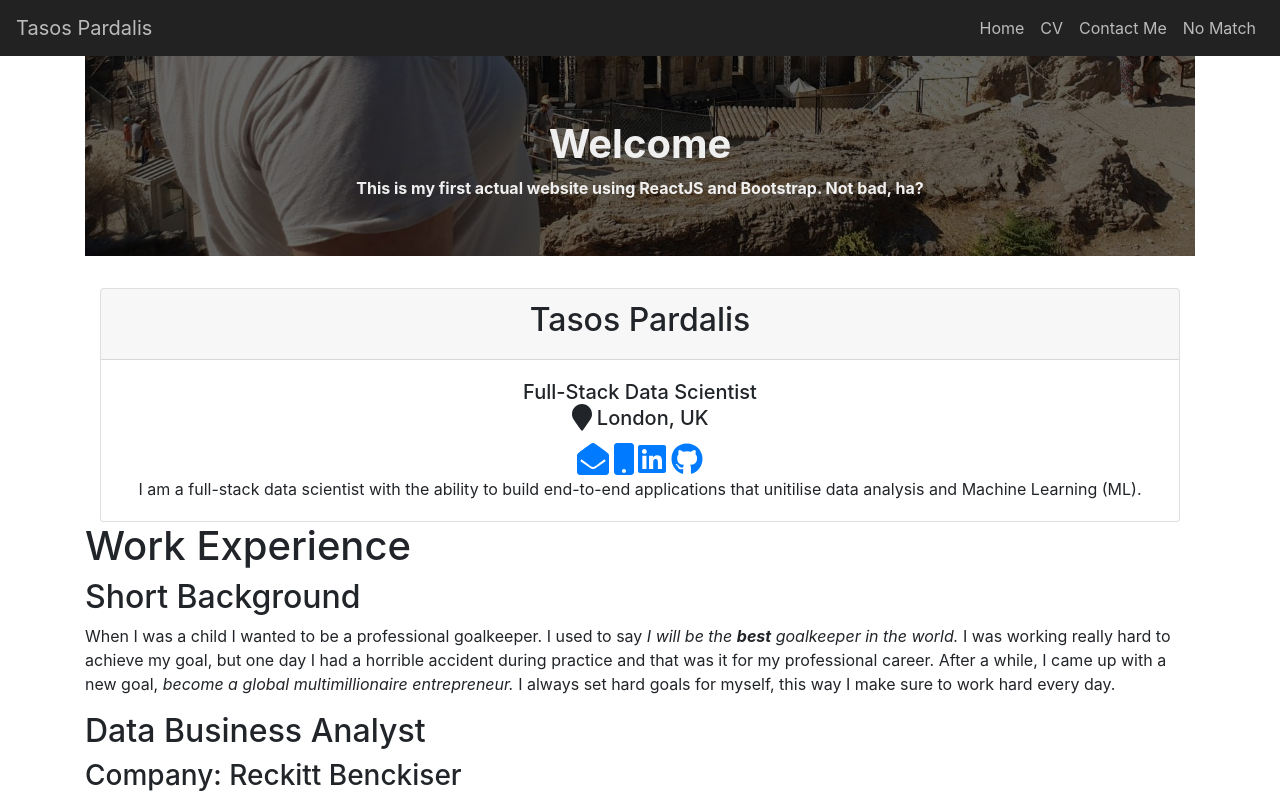
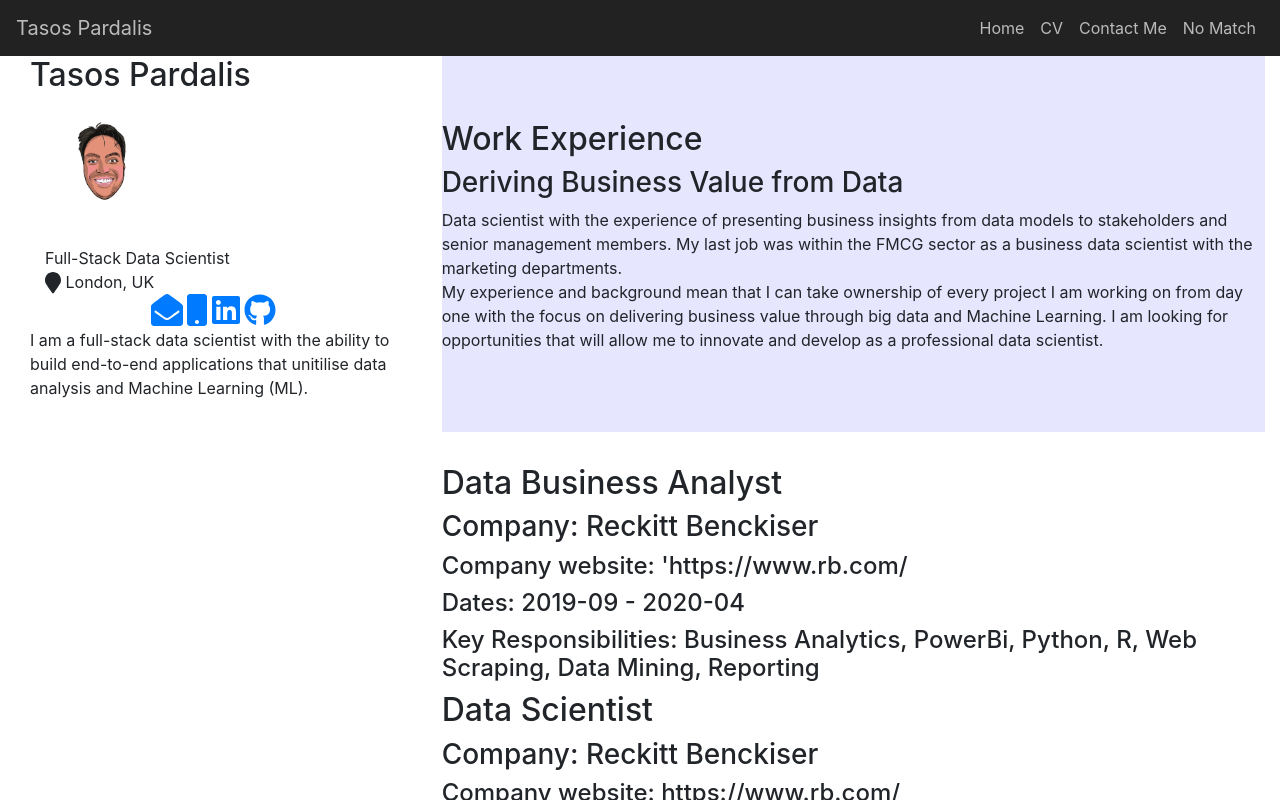
Before and after one commit to tdalis/basic_react_app, a React (Create React App) app: page /resume in a window 1280 px wide. Shown: the top 800 px of the page. Built offline with nearby package versions, Linux system fonts and the light colour scheme.

Commit message:
Fixed some stying in the CV, need to figure out the left column's styling

```diff
--- a/src/App.js
+++ b/src/App.js
@@ -4,7 +4,7 @@
 import { BrowserRouter, Route, Switch, Link } from 'react-router-dom';
 import 'bootstrap/dist/css/bootstrap.min.css';
 import { Home } from './Home';
-import { CvData } from './CvData';
+import { Resume } from './Resume';
 import { Contact } from './Contact';
 import { NoMatch } from './NoMatch';
 import { Layout } from './components/Layout';
@@ -18,11 +18,10 @@
     <React.Fragment>
       <NavigationBar />
       <Layout>
-          <Jumbotron />
         <BrowserRouter>
           <Switch>
             <Route exact path="/" component={Home} />
-                <Route path="/resume" component={CvData}/> */}
+            <Route path="/resume" component={Resume} /> */}
                 <Route path="/contact" component={Contact} />
             <Route path="/blog" component={() => {
               window.location.href = "https://tasospardalis.com/blog"
--- a/src/CvData.js
+++ /dev/null
@@ -1,73 +0,0 @@
-import React from 'react';
-import styled from 'styled-components';
-import Container from 'react-bootstrap/Container';
-import Row from 'react-bootstrap/Row';
-import Col from 'react-bootstrap/Col';
-import Image from 'react-bootstrap/Image';
-import tasosFace from './assets/imgs/tasosFace.png';
-import Figure from 'react-bootstrap/Figure';
-import Card from 'react-bootstrap/Card';
-import { FontAwesomeIcon } from "@fortawesome/react-fontawesome";
-import styles from './components/BasicStyles.modules.css';
-
-
-export const CvData = () => (
-  <div>
-    <Container>
-      {/* Use react bootstrap Row, Col, Container for the CV part: https://react-bootstrap.github.io/layout/grid/ */}
-      {/* Use React bootstrap Card to put my personal info here: https://react-bootstrap.github.io/components/cards/ */}
-      <Card>
-        <Card.Header className="text-center">
-          <h2>Tasos Pardalis</h2>
-        </Card.Header>
-        <Card.Body>
-          <Card.Title className="text-center">
-            <Col>
-              <Figure className="imageCard">
-                <Figure.Image
-                  width={120}
-                  height={120}
-                  src={tasosFace}
-                />
-              </Figure>
-            </Col>
-            <Col>
-              Full-Stack Data Scientist <br /><FontAwesomeIcon icon="map-marker" size="lg" /> London, UK
-            </Col>
-          </Card.Title>
-          <Col className="text-center">
-            <a href="mailto:tasos@tasospardalis.com"> <FontAwesomeIcon icon="envelope-open" size="2x" /></a>
-            <a href="tel:00447858009627"> <FontAwesomeIcon icon="mobile" size="2x" /></a>
-            <a target="_blank" href="https://www.linkedin.com/in/anastasiospardalis"> <FontAwesomeIcon icon={["fab", "linkedin"]} size="2x" /></a>
-            <a target="_blank" href="https://www.github.com/tdalis"> <FontAwesomeIcon icon={["fab", "github"]} size="2x" /></a>
-          </Col>
-          <Card.Text className="text-center">
-            I am a full-stack data scientist with the ability to build end-to-end applications that unitilise data analysis and Machine Learning (ML).
-          </Card.Text>
-        </Card.Body>
-      </Card>
-    </Container>
-
-    <div className="WorkExpereince">
-      <h1>Work Experience</h1>
-      <div className="Background">
-        <h2>Short Background</h2>
-        <p>When I was a child I wanted to be a professional goalkeeper. I used to say <em>I will be the <strong>best</strong> goalkeeper in the world.</em> I was working really hard to achieve my goal, but one day I had a horrible accident during practice and that was it for my professional career. After a while, I came up with a new goal, <em>become a global multimillionaire entrepreneur.</em> I always set hard goals for myself, this way I make sure to work hard every day.</p>
-      </div>
-    </div>
-    <div className="BusinessAnalyst">
-      <h2 color="blue">Data Business Analyst</h2>
-      <h3>Company: Reckitt Benckiser</h3>
-      <h4>Company website: 'https://www.rb.com/</h4>
-      <h4>Dates: 2019-09 - 2020-04</h4>
-      <h4>Key Responsibilities: Business Analytics, PowerBi, Python, R, Web Scraping, Data Mining, Reporting</h4>
-    </div>
-    <div className="DataScientist">
-      <h2 color="blue">Data Scientist</h2>
-      <h3>Company: Reckitt Benckiser</h3>
-      <h4>Company website: https://www.rb.com/</h4>
-      <h4>Dates: 2019-01 - 2019-09</h4>
-      <h4>Key Responsibilities: Machine Learning, Business Analytics, PowerBi, Python, R, Web Scraping, Data Mining, Reporting</h4>
-    </div>
-  </div>
-)
--- a/src/Home.js
+++ b/src/Home.js
@@ -1,7 +1,9 @@
 import React from 'react';
+import { Jumbotron } from './components/Jumbotron';
 
 export const Home = () => (
     <div>
+        <Jumbotron />
         <h1>Hello World!</h1>
         <p>Lorem ipsum dolor sit amet, consectetur adipiscing elit. Nam aliquet efficitur sagittis. Duis sollicitudin commodo nibh, sit amet eleifend leo ullamcorper in. Ut nec placerat odio. Maecenas libero lacus, gravida eget justo sed, euismod eleifend mi.</p>
         <p>Aenean egestas fermentum turpis quis dignissim. Curabitur diam nibh, euismod sit amet massa non, tempor porttitor dui. Nunc tincidunt aliquam sapien non scelerisque. Mauris a venenatis felis, vitae consequat ipsum. Sed sodales ornare dapibus. Quisque non elit sit amet lorem tempus commodo. Morbi accumsan ex id cursus pulvinar. Cras vitae sem eros. </p>
--- /dev/null
+++ b/src/Resume.js
@@ -0,0 +1,36 @@
+import React from 'react';
+import styled from 'styled-components';
+import { FontAwesomeIcon } from "@fortawesome/react-fontawesome";
+import styles from './components/BasicStyles.modules.css';
+import { CvJumbotron } from './components/CvJumbotron';
+import { CvHeader } from './components/CvHeader';
+import { Row, Container, Col } from 'react-bootstrap';
+
+export const Resume = () => (
+  <div>
+    <Row>
+      <Col sm={4}>
+        <CvHeader />
+      </Col>
+      <Col sm={8}>
+        <CvJumbotron />
+        <div className="BusinessAnalyst">
+          <h2 color="blue">Data Business Analyst</h2>
+          <h3>Company: Reckitt Benckiser</h3>
+          <h4>Company website: 'https://www.rb.com/</h4>
+          <h4>Dates: 2019-09 - 2020-04</h4>
+          <h4>Key Responsibilities: Business Analytics, PowerBi, Python, R, Web Scraping, Data Mining, Reporting</h4>
+        </div>
+        <div className="DataScientist">
+          <h2 color="blue">Data Scientist</h2>
+          <h3>Company: Reckitt Benckiser</h3>
+          <h4>Company website: https://www.rb.com/</h4>
+          <h4>Dates: 2019-01 - 2019-09</h4>
+          <h4>Key Responsibilities: Machine Learning, Business Analytics, PowerBi, Python, R, Web Scraping, Data Mining, Reporting</h4>
+        </div>
+      </Col>
+    </Row>
+
+
+  </div>
+)
--- a/src/components/BasicStyles.modules.css
+++ b/src/components/BasicStyles.modules.css
@@ -2,11 +2,13 @@
     list-style: none;
 }
 
+/*
 @media only screen and (min-width: 750px) {
     .imageCard {
         display: none;
     }
 }
+*/
 
 /*
 .imageCard {
--- /dev/null
+++ b/src/components/CvHeader.js
@@ -0,0 +1,49 @@
+import React from 'react';
+import styled from 'styled-components';
+import { Container, Row, Col, Image, Figure, Card } from 'react-bootstrap';
+import tasosFace from './../assets/imgs/tasosFace.png';
+import { FontAwesomeIcon } from '@fortawesome/react-fontawesome';
+import styles from './BasicStyles.modules.css';
+import tasosTaj from './../assets/imgs/tasosTaj.jpg';
+import { Jumbotron as Jumbo } from 'react-bootstrap';
+
+const Styles = styled.div`
+  .header {
+    background: url(${tasosTaj}) no-repeat fixed bottom;
+    background-size: cover;
+    height: 800px;
+    position: relative;
+
+  }
+`;
+
+export const CvHeader = () => (
+<Styles>
+<Container>
+
+{/* Use react bootstrap Row, Col, Container for the CV part: https://react-bootstrap.github.io/layout/grid/ */}
+{/* Use React bootstrap Card to put my personal info here: https://react-bootstrap.github.io/components/cards/ */}
+    <h2>Tasos Pardalis</h2>
+      <Col>
+        <Figure className="imageCard">
+          <Figure.Image
+            width={120}
+            height={120}
+            src={tasosFace}
+          />
+        </Figure>
+      </Col>
+      <Col>
+        Full-Stack Data Scientist <br /><FontAwesomeIcon icon="map-marker" size="lg" /> London, UK
+      </Col>
+    <Col className="text-center">
+      <a href="mailto:tasos@tasospardalis.com"> <FontAwesomeIcon icon="envelope-open" size="2x" /></a>
+      <a href="tel:00447858009627"> <FontAwesomeIcon icon="mobile" size="2x" /></a>
+      <a target="_blank" href="https://www.linkedin.com/in/anastasiospardalis"> <FontAwesomeIcon icon={["fab", "linkedin"]} size="2x" /></a>
+      <a target="_blank" href="https://www.github.com/tdalis"> <FontAwesomeIcon icon={["fab", "github"]} size="2x" /></a>
+    </Col>
+          I am a full-stack data scientist with the ability to build end-to-end applications that unitilise data analysis and Machine Learning (ML).
+
+</Container>
+</Styles>
+)
--- /dev/null
+++ b/src/components/CvJumbotron.js
@@ -0,0 +1,22 @@
+import React from 'react';
+import { Jumbotron as Jumbo } from 'react-bootstrap';
+import styled from 'styled-components';
+
+const Styles = styled.div`
+    .cvJumbo {
+        background-color: #e6e6ff;
+    }
+`;
+
+export const CvJumbotron = () => (
+    <Styles>
+        <Jumbo fluid className = "cvJumbo">
+            <h2>Work Experience</h2>
+            <h3>Deriving Business Value from Data</h3>
+            <p>
+            Data scientist with the experience of presenting business insights from data models to stakeholders and senior management members. My last job was within the FMCG sector as a business data scientist with the marketing departments. <br />
+            My experience and background mean that I can take ownership of every project I am working on from day one with the focus on delivering business value through big data and Machine Learning. I am looking for opportunities that will allow me to innovate and develop as a professional data scientist.
+            </p>
+        </Jumbo>
+    </Styles>
+)
--- a/src/components/Layout.js
+++ b/src/components/Layout.js
@@ -2,7 +2,7 @@
 import { Container } from 'react-bootstrap';
 
 export const Layout = (props) => (
-    <Container>
+    <Container fluid>
         {props.children}
     </Container>
 )
```
Also changed, not shown: src/assets/imgs/tasosTaj.jpg (added). Lines whose indentation alone changed are shown as unchanged.
